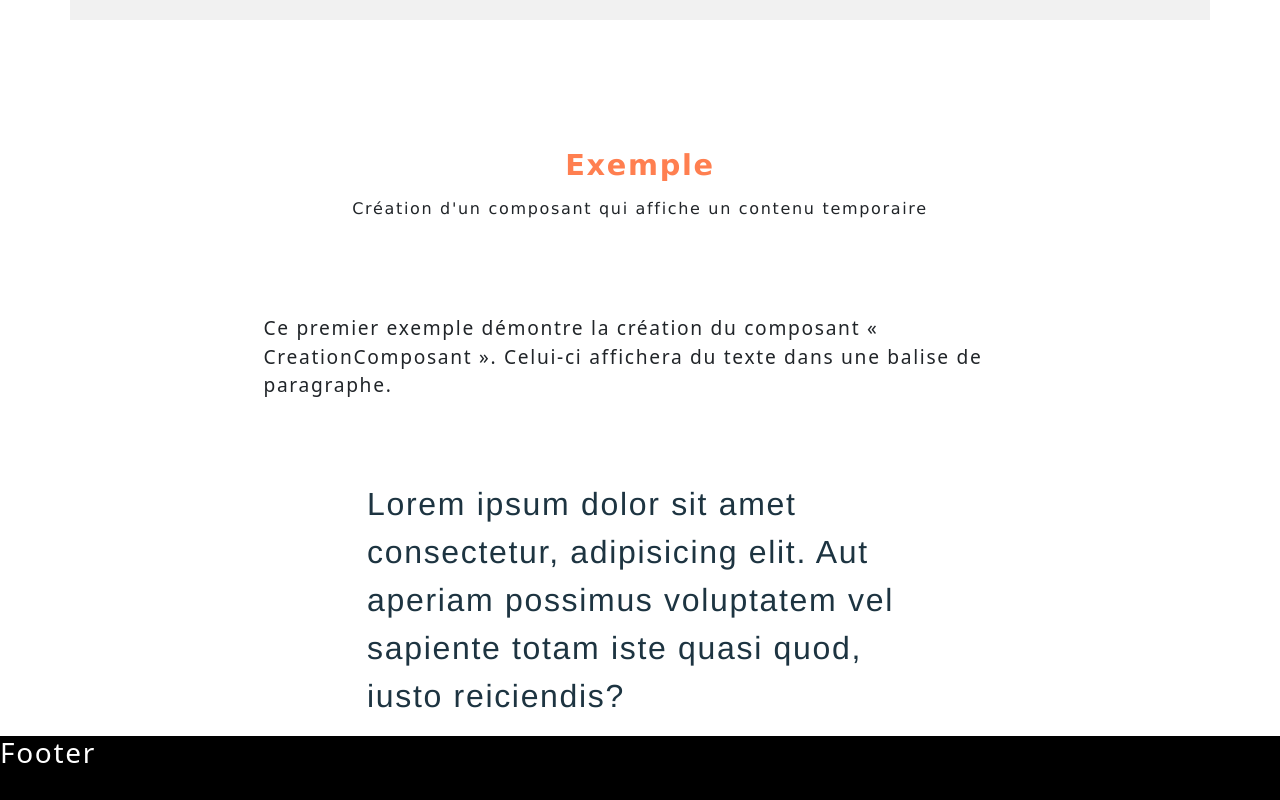
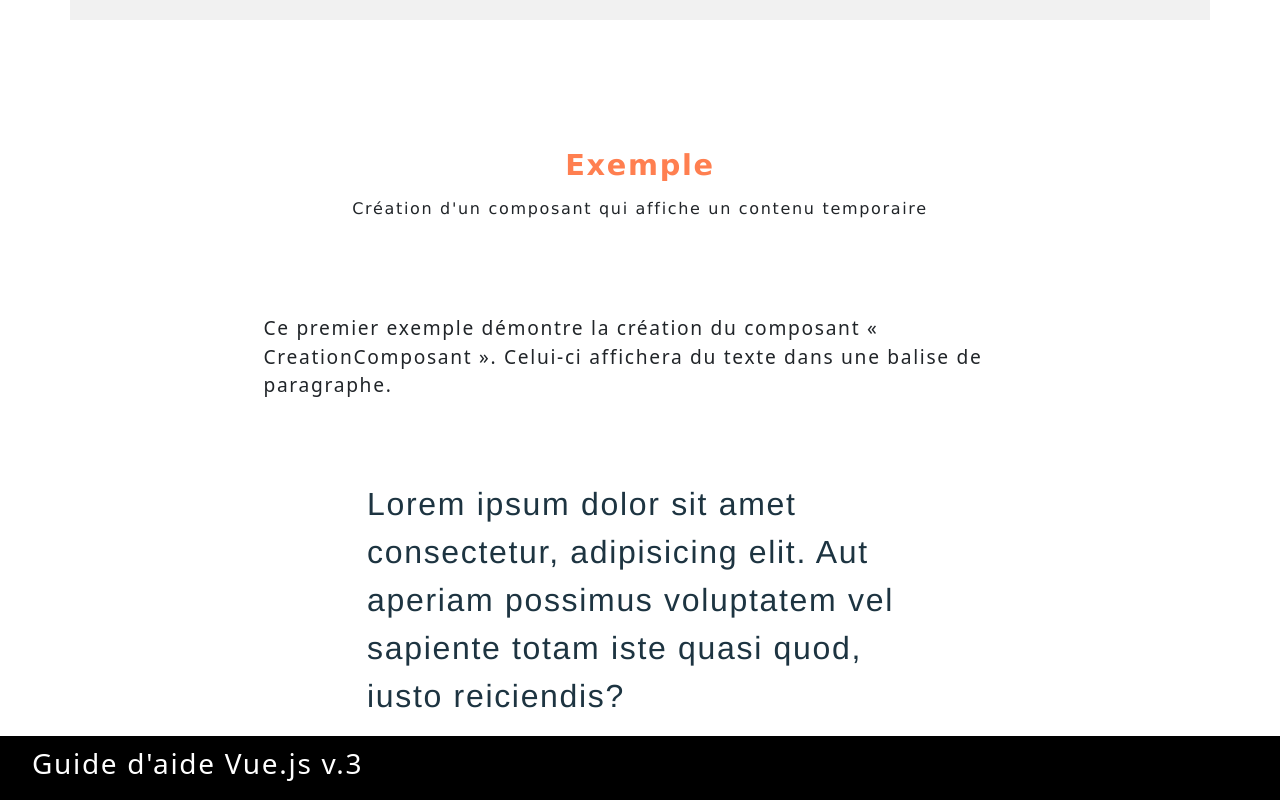
Before and after one commit to ycharles-cstj/aideVueJs, a Vue app: page /composant in a window 1280 px wide. Shown: the part 1042-1842 px from the top of the page. Built offline with nearby package versions, Linux system fonts and the light colour scheme.

Commit message:
fix-footer

```diff
--- a/src/assets/scss/components/footer/footer.scss
+++ b/src/assets/scss/components/footer/footer.scss
@@ -5,8 +5,10 @@
 // Importations des pages
 // - - - - - - - - - - - - - - - - - - - - - - - - - - -
 div.structure footer{
+    @include setFlex(column, center, start);
     width: 100%;
     height: 64px;
     background-color: #000;
     color: #fff;
+    padding-left: 32px;
 }
--- a/src/components/commun/FooterApp/FooterApp.vue
+++ b/src/components/commun/FooterApp/FooterApp.vue
@@ -2,7 +2,7 @@
 
 <template>
     <footer>
-        <h3>Footer</h3>
+        <h3>Guide d'aide Vue.js v.3</h3>
     </footer>
 </template>
 
```
